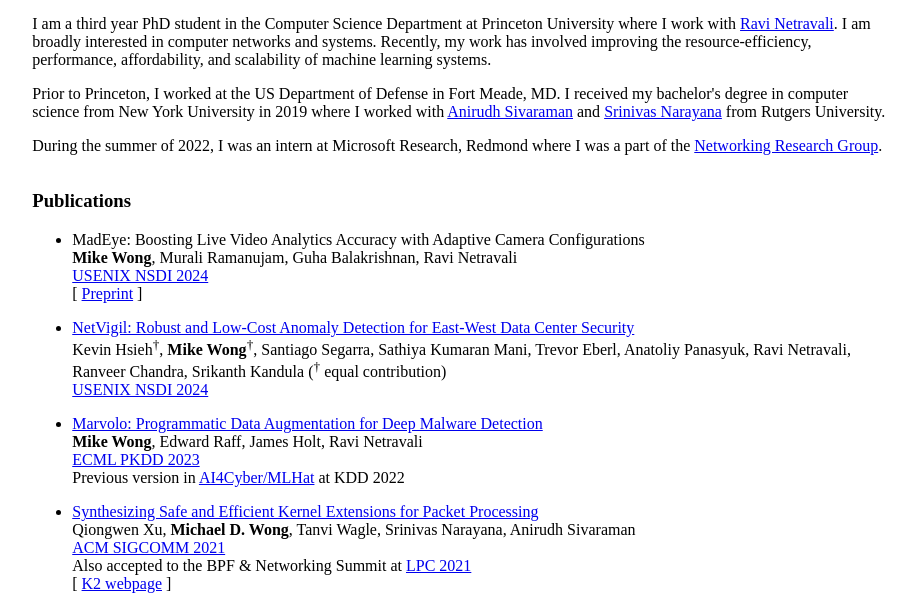
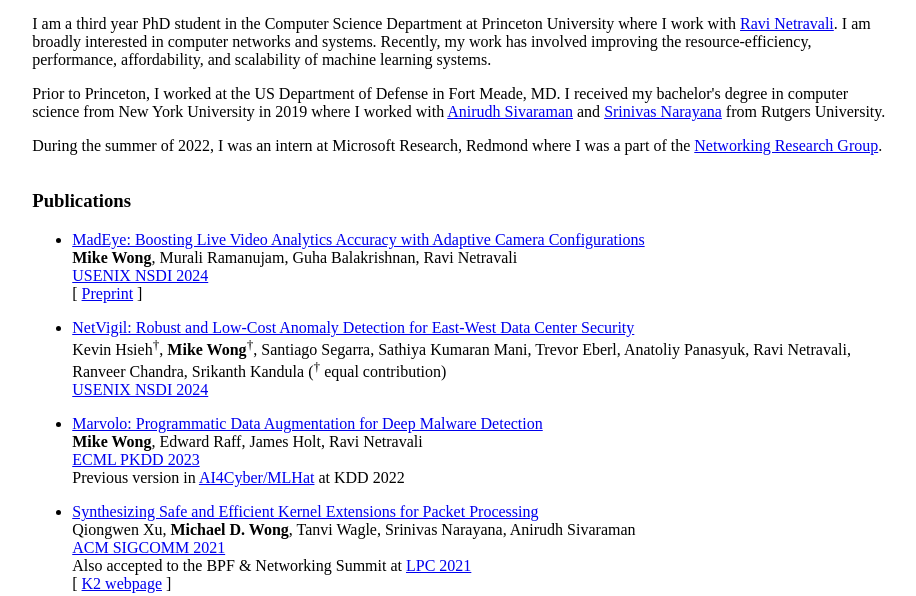
Before and after one commit to michaeldwong/michaeldwong.github.io, a plain HTML site: page index.html in a window 1280 px wide. Shown: the part 257-853 px from the top of the page, without its empty margins (178-1094 px from the left). Drawn offline with Linux system fonts and the light colour scheme.

Commit message:
Add empty link

```diff
--- a/index.html
+++ b/index.html
@@ -47,7 +47,7 @@
     <ul>
 
         <li>
-            <p>MadEye: Boosting Live Video Analytics Accuracy with Adaptive Camera Configurations<br>
+            <p><a href="#">MadEye: Boosting Live Video Analytics Accuracy with Adaptive Camera Configurations</a><br>
             <b>Mike Wong</b>, Murali Ramanujam, Guha Balakrishnan, Ravi Netravali<br>
             <a href="https://www.usenix.org/conference/nsdi24">USENIX NSDI 2024</a><br>
             [ <a href="https://arxiv.org/pdf/2304.02101.pdf">Preprint</a> ]</p>
```
